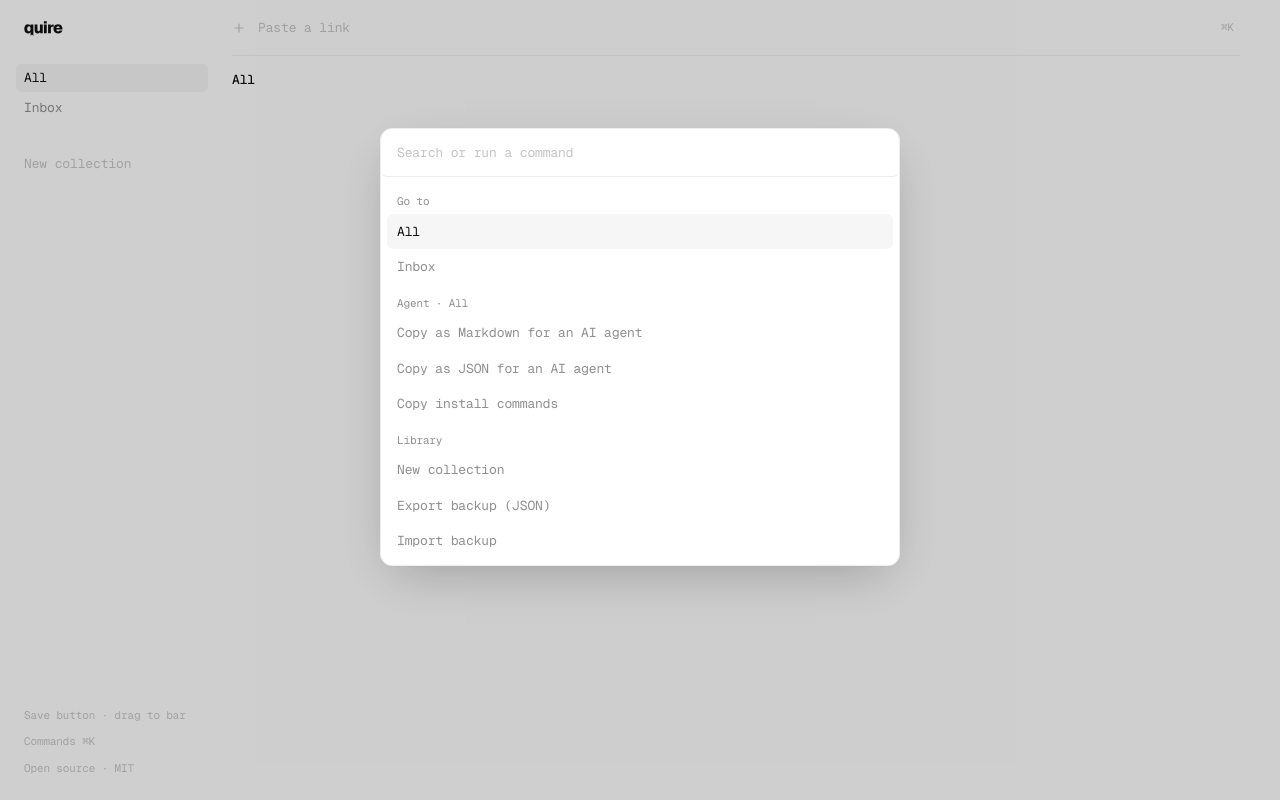
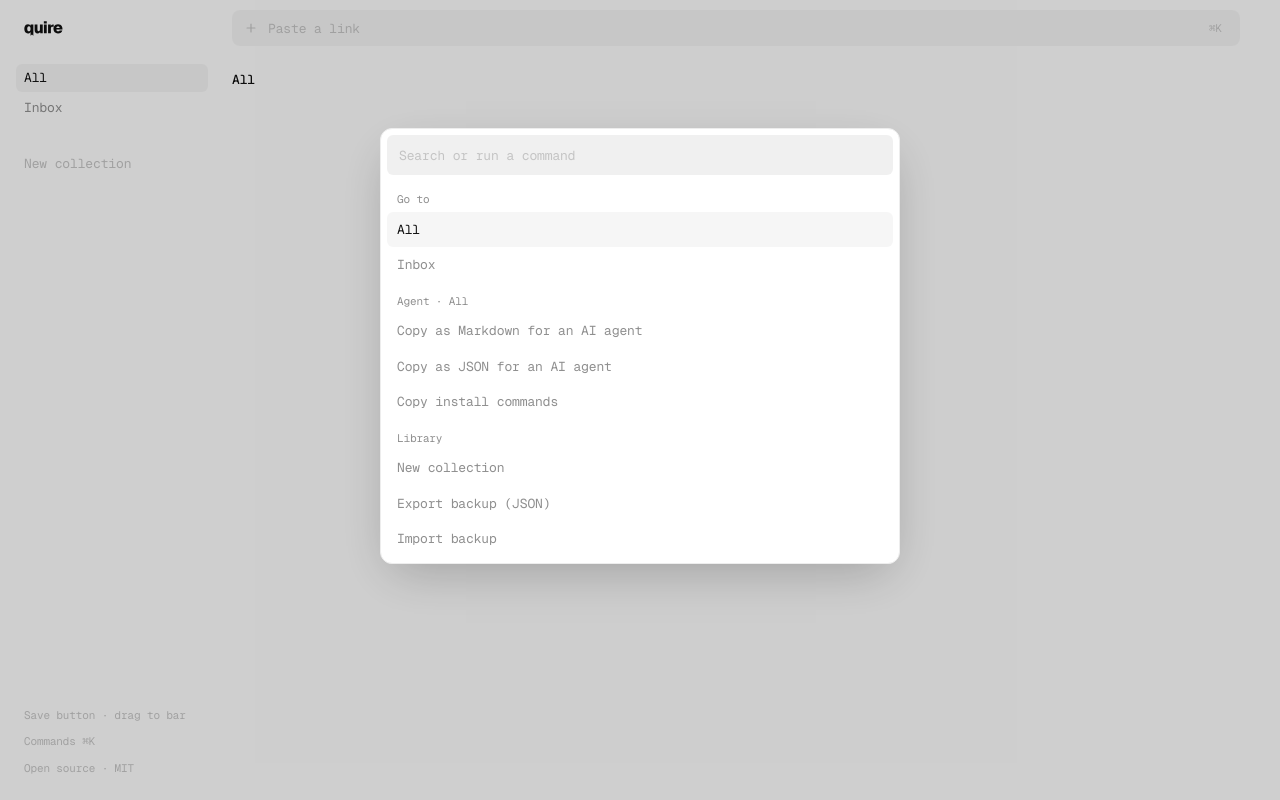
Before and after one commit to rickmff/quire, a Next.js app: page /app in a window 1280 px wide. Both pictures are taken after a click on the button "⌘K". Built offline with nearby package versions, Linux system fonts and the light colour scheme.

Commit message:
Borderless inputs: no outline, subtle background on focus

```diff
--- a/app/globals.css
+++ b/app/globals.css
@@ -8,6 +8,8 @@
   --faint: #c4c4c4;
   --line: #ededed;
   --hover: rgb(0 0 0 / 0.035);
+  --field: rgb(0 0 0 / 0.035);
+  --field-focus: rgb(0 0 0 / 0.06);
   color-scheme: light;
 }
 
@@ -20,6 +22,8 @@
     --faint: #474747;
     --line: #1d1d1d;
     --hover: rgb(255 255 255 / 0.04);
+    --field: rgb(255 255 255 / 0.04);
+    --field-focus: rgb(255 255 255 / 0.075);
     color-scheme: dark;
   }
 }
@@ -32,6 +36,8 @@
   --color-faint: var(--faint);
   --color-line: var(--line);
   --color-hover: var(--hover);
+  --color-field: var(--field);
+  --color-field-focus: var(--field-focus);
   --font-sans: var(--font-geist-mono), ui-monospace, "SF Mono", Menlo, monospace;
   --font-mono: var(--font-geist-mono), ui-monospace, "SF Mono", Menlo, monospace;
 }
@@ -56,4 +62,6 @@ body {
 @keyframes rise { from { opacity: 0; transform: translate(-50%, 4px) } }
 @keyframes pop { from { opacity: 0; transform: translateY(3px) } }
 .pop { animation: pop 160ms cubic-bezier(.2,.8,.2,1); }
-[cmdk-input]:focus-visible { outline: none; }
+[cmdk-input]:focus-visible,
+input:not([type="checkbox"]):not([type="radio"]):focus-visible,
+textarea:focus-visible { outline: none; }
--- a/components/App.tsx
+++ b/components/App.tsx
@@ -250,13 +250,14 @@ export default function App() {
       <main className="min-w-0 flex-1 px-4 pb-24 md:pr-10 md:pl-2">
         <header className="sticky top-0 z-10 -mx-4 bg-bg/90 px-4 backdrop-blur-md md:mr-0 md:ml-0 md:px-0">
           <form
-            className="flex h-14 items-center gap-3 border-b border-line"
+            className="flex h-14 items-center"
             onSubmit={(e) => {
               e.preventDefault();
               add(input);
               setInput("");
             }}
           >
+            <div className="flex h-9 w-full items-center gap-2.5 rounded-lg bg-field px-3 transition-colors focus-within:bg-field-focus">
             <PlusIcon />
             <input
               ref={inputRef}
@@ -276,6 +277,7 @@ export default function App() {
             >
               ⌘K
             </button>
+            </div>
           </form>
         </header>
 
@@ -349,7 +351,7 @@ export default function App() {
         <Command.Input
           autoFocus
           placeholder="Search or run a command"
-          className="h-12 w-full border-b border-line bg-transparent px-4 outline-none placeholder:text-faint"
+          className="m-1.5 mb-0 block h-10 w-[calc(100%-0.75rem)] rounded-lg bg-field px-3 outline-none transition-colors placeholder:text-faint focus:bg-field-focus"
         />
         <Command.List className="max-h-[52vh] overflow-y-auto p-1.5">
           <Command.Empty className="px-3 py-8 text-center text-muted">No results</Command.Empty>
@@ -488,7 +490,7 @@ function Sidebar(props: {
                   if (e.key === "Enter") (e.target as HTMLInputElement).blur();
                   if (e.key === "Escape") props.setRenaming(null);
                 }}
-                className="h-7 shrink-0 rounded-md bg-hover px-2 outline-none"
+                className="h-7 shrink-0 rounded-md bg-field px-2 outline-none transition-colors focus:bg-field-focus"
               />
             ) : (
               <NavItem key={c.id} id={c.id} name={c.name} count={counts[c.id] ?? 0} onRename={() => props.setRenaming(c.id)} {...props} />
@@ -505,7 +507,7 @@ function Sidebar(props: {
                 if (e.key === "Escape") setNewCol(null);
               }}
               placeholder="Name"
-              className="h-7 shrink-0 rounded-md bg-hover px-2 outline-none placeholder:text-faint"
+              className="h-7 shrink-0 rounded-md bg-field px-2 outline-none transition-colors focus:bg-field-focus placeholder:text-faint"
             />
           ) : (
             <button
@@ -701,7 +703,7 @@ function Card({
               if (e.key === "Enter" && !e.shiftKey) (e.target as HTMLTextAreaElement).blur();
               if (e.key === "Escape") setEditing(false);
             }}
-            className="mt-1.5 w-full resize-none rounded-md bg-hover px-2 py-1.5 text-[12px] outline-none placeholder:text-faint"
+            className="mt-1.5 w-full resize-none rounded-md bg-field px-2 py-1.5 text-[12px] outline-none transition-colors focus:bg-field-focus placeholder:text-faint"
           />
         ) : (
           b.note && (
```
